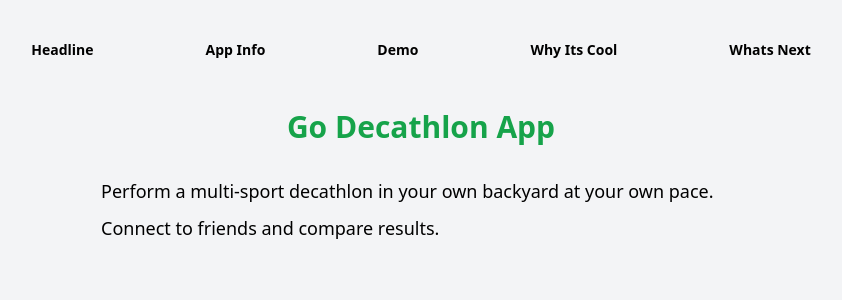
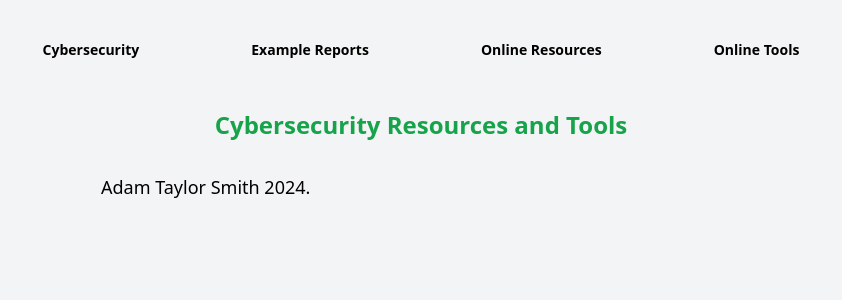
Before and after one commit to adamtaylorsmith/cyber-resource-net, a React (Vite) app: page / in a window 1280 px wide. Shown: the top 300 px of the page, without its empty margins (219-1061 px from the left). Built offline with nearby package versions, Linux system fonts and the light colour scheme.

Commit message:
starting!

```diff
--- a/components/Cool.jsx
+++ b/components/Cool.jsx
@@ -1,4 +1,4 @@
-import React from 'react'
+// import React from 'react'
 // import bannerImg from '../src/images/bannerWh30.png'
 // import bannersImg from '../src/images/bannerBu30.png'
 
@@ -7,21 +7,21 @@ const Cool = () => {
     <>
       <div className=''>
 
-        <div class="flex justify-center">
+        <div className="flex justify-center">
           {/* <img src={bannerImg} className="p-4" /> */}
         </div>
 
-        <h1 class="mt-4 mb-8 flex justify-center text-green-600 text-2xl font-bold">What Makes Go Decathlon So Cool</h1>
-        <h2 class="mt-2 mb-2 text-lg xl:mx-80 lg:mx-60 md:mx-16 mx-10">It will appeal to a wide array of athletes.</h2>
-        <h2 class="mt-2 mb-2 text-lg xl:mx-80 lg:mx-60 md:mx-16 mx-10">It introduces new sports to sport fanatics.</h2>
+        <h1 className="mt-0 mb-8 flex justify-center text-green-600 text-2xl font-bold">Online Tools</h1>
+        <h2 className="mt-2 mb-2 text-lg xl:mx-80 lg:mx-60 md:mx-16 mx-10">It will appeal to a wide array of athletes.</h2>
+        <h2 className="mt-2 mb-2 text-lg xl:mx-80 lg:mx-60 md:mx-16 mx-10">It introduces new sports to sport fanatics.</h2>
         {/* <h2 class="mt-2 mb-2 text-xl mx-48">It introduces new sports to sport fanatics.</h2> */}
-        <h2 class="mt-2 mb-2 text-lg xl:mx-80 lg:mx-60 md:mx-16 mx-10">It is inclusive to every age and every skill level.</h2>
-        <h2 class="mt-2 text-lg xl:mx-80 lg:mx-60 md:mx-16 mx-10">It creates an environment for camaraderie, friendly-competition and fun.</h2>
+        <h2 className="mt-2 mb-2 text-lg xl:mx-80 lg:mx-60 md:mx-16 mx-10">It is inclusive to every age and every skill level.</h2>
+        <h2 className="mt-2 text-lg xl:mx-80 lg:mx-60 md:mx-16 mx-10">It creates an environment for camaraderie, friendly-competition and fun.</h2>
         {/* <h2 class="mt-2 mb-2 text-lg mx-48">The gamification of health and fitness will lead to a motivating personal, and rewarding user experience.</h2> */}
         {/* <h2 class="mt-2 mb-2 text-xl mx-48">It promotes an accessible, healthy and _ lifestyle.</h2> */}
 
 
-        <div class="flex justify-center">
+        <div className="flex justify-center">
           {/* <img src={bannersImg} className="p-4" /> */}
         </div>
 
--- a/components/Home.jsx
+++ b/components/Home.jsx
@@ -12,15 +12,9 @@ const Home = () => {
         {/* <img src={logo} className="mb-3" height={58} width={68} /> */}
         </div>
 
-        <div className="flex justify-center">
+        <h1 className="mt-0 mb-8 flex justify-center text-green-600 text-2xl font-bold">Cybersecurity Resources and Tools</h1>
 
-        </div>
-
-        <h2 className="flex justify-center mb-8 text-green-600 text-3xl font-bold">Go Decathlon App</h2>
-        <h2 className="xl:mx-80 lg:mx-60 md:mx-16 mx-10 mb-2 text-lg leading-relaxed">Perform a multi-sport decathlon in your own backyard at your own pace.</h2>
-        <h2 className="xl:mx-80 lg:mx-60 md:mx-16 mx-10 mt-2 text-lg leading-relaxed">Connect to friends and compare results.</h2>
-        {/* <h2 class="flex justify-center mt-2 text-lg leading-relaxed mr-64">adamtaylor@me.com</h2> */}
-
+        <h2 className="xl:mx-80 lg:mx-60 md:mx-16 mx-10 mb-2 text-lg leading-relaxed">Adam Taylor Smith 2024.</h2>
 
         <div className="flex justify-center">
           {/* <img src={bannersImg} className="p-4" /> */}
--- a/components/Info.jsx
+++ b/components/Info.jsx
@@ -6,7 +6,7 @@
 const Info = () => {
   return (
     <div className='bg-gray-100 h-full'>
-        <h1 className="mt-4 mb-8 flex justify-center text-green-600 text-2xl font-bold">Go Decathlon App Consists of 3 Parts</h1>
+        <h1 className="mt-0 mb-8 flex justify-center text-green-600 text-2xl font-bold">Example Cybersecurity Reports</h1>
         <h2 className="mt-6 mb-2 text-lg xl:mx-80 lg:mx-60 md:mx-16 mx-10 font-bold">1. Decathlon At Home</h2>
         <h2 className="mt-2 mb-2 text-lg xl:mx-80 lg:mx-60 md:mx-16 mx-10 leading-loose">For each decathlon sport, there is a skill test or series of skill tests. The app evaluates each performance and quantifies the results.</h2>
         <h2 className="mt-6 mb-2 text-lg xl:mx-80 lg:mx-60 md:mx-16 mx-10 font-bold">2. Connect To Friends</h2>
--- a/components/YouTube.jsx
+++ b/components/YouTube.jsx
@@ -12,7 +12,7 @@ const YouTube = () => {
           {/* <img src={bannerImg} className="p-4" /> */}
         </div>
 
-        <h1 className="mt-4 mb-8 flex justify-center text-green-600 text-2xl font-bold">App Demonstration Video</h1>
+        <h1 className="mt-0 mb-8 flex justify-center text-green-600 text-2xl font-bold">Online Resources</h1>
         {/* <div className='flex justify-center'><ReactPlayer controls='true' url='https://www.youtube.com/watch?v=yCourpVmuxU' /></div> */}
 
         {/* <h2 class="mt-12 mb-8 flex justify-center text-xl mx-32"> https://youtu.be/yCourpVmuxU</h2> */}
--- a/src/App.jsx
+++ b/src/App.jsx
@@ -2,7 +2,6 @@ import { useState } from 'react'
 
 import Home from '../components/Home'
 import Info from '../components/Info'
-import Cyber from '../components/Next'
 import Cool from '../components/Cool'
 // import Footer from '../components/Footer'
 import YouTube from '../components/YouTube'
@@ -12,10 +11,9 @@ function App() {
 
   const myComponents = {
     'Home': <Home />,
-    'Info': <Info />,
-    'YouTube': <YouTube />,
-    'Cool': <Cool />,
-    'Next': <Cyber />,
+    'Reports': <Info />,
+    'Resources': <YouTube />,
+    'Tools': <Cool />,
   }
 
   // const [isNavOpen, setIsNavOpen] = useState(false);
@@ -25,19 +23,16 @@ function App() {
       <div className='bg-gray-100 w-screen h-screen mb-10'>
           <ul className="flex justify-center">
             <li>
-              <button className="text-sm md:text-md mx-4 md:mx-14  mt-10 hover:text-green-600 cursor-pointer font-bold" onClick={() => setView('Home')}>Headline</button>
+              <button className="text-sm md:text-md mx-4 md:mx-14  mt-10 hover:text-green-600 cursor-pointer font-bold" onClick={() => setView('Home')}>Cybersecurity</button>
             </li>
             <li>
-              <button className="text-sm md:text-md mx-4 md:mx-14  mt-10 hover:text-green-600 cursor-pointer font-bold" onClick={() => setView('Info')}>App Info</button>
+              <button className="text-sm md:text-md mx-4 md:mx-14  mt-10 hover:text-green-600 cursor-pointer font-bold" onClick={() => setView('Reports')}>Example Reports</button>
             </li>
             <li>
-              <button className="text-sm md:text-md mx-4 md:mx-14  mt-10 hover:text-green-600 cursor-pointer font-bold" onClick={() => setView('YouTube')}>Demo</button>
+              <button className="text-sm md:text-md mx-4 md:mx-14  mt-10 hover:text-green-600 cursor-pointer font-bold" onClick={() => setView('Resources')}>Online Resources</button>
             </li>
             <li>
-              <button className="text-sm md:text-md mx-4 md:mx-14 mt-10 hover:text-green-600 cursor-pointer font-bold" onClick={() => setView('Cool')}>Why Its Cool</button>
-            </li>
-            <li>
-              <button className="text-sm md:text-md mx-4 md:mx-14  mt-10 hover:text-green-600 cursor-pointer font-bold" onClick={() => setView('Next')}>Whats Next</button>
+              <button className="text-sm md:text-md mx-4 md:mx-14 mt-10 hover:text-green-600 cursor-pointer font-bold" onClick={() => setView('Tools')}>Online Tools</button>
             </li>
           </ul>
         <div>
```
